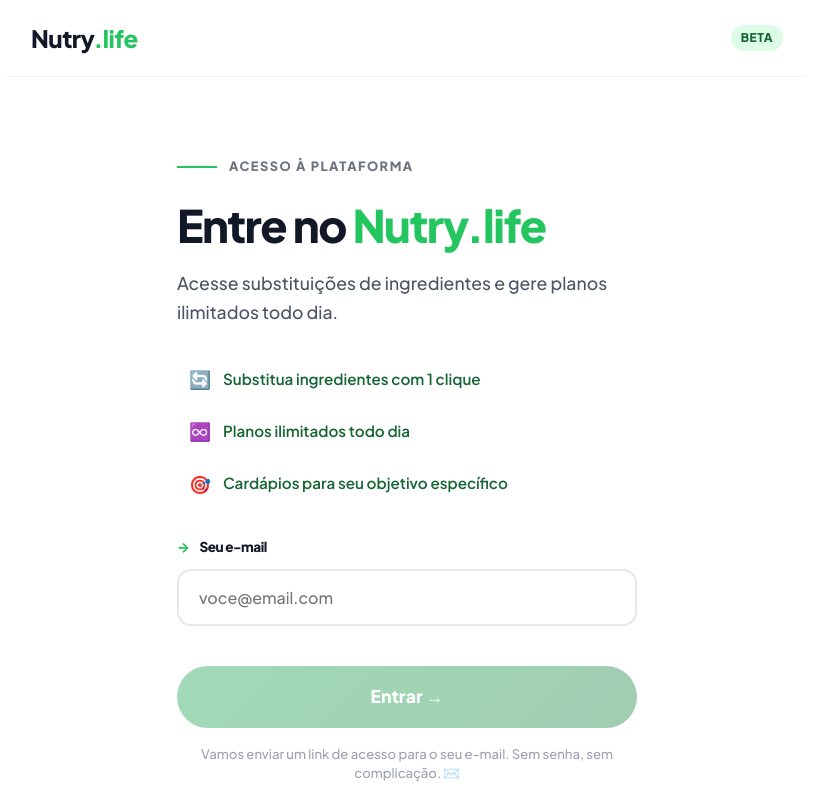
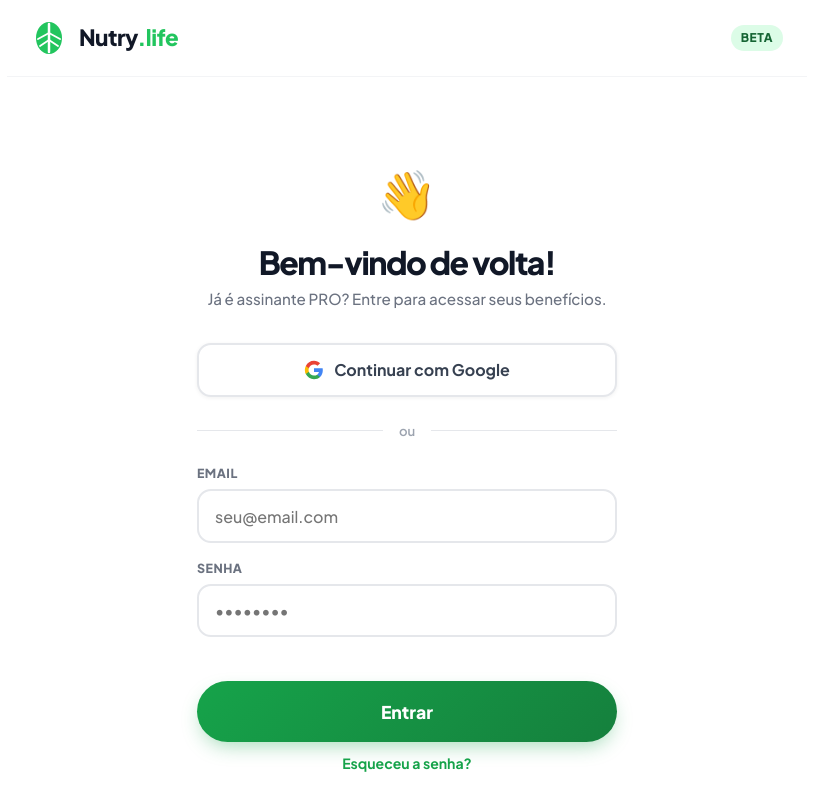
Before and after one commit to elevanceseguros/Nutri, a Next.js app: page /login in a window 1280 px wide. Shown: the top 800 px of the page, without its empty margins (233-1047 px from the left). Built offline with nearby package versions, Linux system fonts and the light colour scheme.

Commit message:
Update page.tsx

```diff
--- a/src/app/login/page.tsx
+++ b/src/app/login/page.tsx
@@ -1,149 +1,238 @@
 "use client";
 
-import React, { useState } from "react";
-import { supabase } from "@/lib/supabase";
+import { useState } from "react";
+import { supabase } from "../../lib/supabase";
 import styles from "../page.module.css";
+import Logo from "../../components/Logo";
 
-export default function LoginPage() {
+export default function Login() {
   const [email, setEmail] = useState("");
+  const [senha, setSenha] = useState("");
+  const [modo, setModo] = useState<"entrar" | "cadastrar">("entrar");
   const [loading, setLoading] = useState(false);
-  const [sent, setSent] = useState(false);
-  const [message, setMessage] = useState("");
+  const [loadingGoogle, setLoadingGoogle] = useState(false);
+  const [erro, setErro] = useState<string | null>(null);
+  const [sucesso, setSucesso] = useState<string | null>(null);
 
-  async function handleLogin(e: React.FormEvent) {
-    e.preventDefault();
-    if (!email) return;
-    setLoading(true);
-    setMessage("");
-
-    const { error } = await supabase.auth.signInWithOtp({
-      email,
+  async function loginGoogle() {
+    setLoadingGoogle(true);
+    setErro(null);
+    const { error } = await supabase.auth.signInWithOAuth({
+      provider: "google",
       options: {
-        emailRedirectTo: window.location.origin,
+        redirectTo: "https://nutry.life",
       },
     });
+    if (error) setErro("Erro ao entrar com Google. Tente novamente.");
+    setLoadingGoogle(false);
+  }
 
+  async function loginEmail() {
+    if (!email || !senha) { setErro("Preencha email e senha."); return; }
+    setLoading(true);
+    setErro(null);
+    const { error } = await supabase.auth.signInWithPassword({ email, password: senha });
     if (error) {
-      setMessage("Erro: " + error.message);
-      setLoading(false);
+      setErro("Email ou senha incorretos.");
     } else {
-      setSent(true);
+      window.location.href = "/";
+    }
     setLoading(false);
   }
+
+  async function cadastrarEmail() {
+    if (!email || !senha) { setErro("Preencha email e senha."); return; }
+    if (senha.length < 6) { setErro("A senha precisa ter pelo menos 6 caracteres."); return; }
+    setLoading(true);
+    setErro(null);
+    const { error } = await supabase.auth.signUp({
+      email,
+      password: senha,
+      options: { emailRedirectTo: "https://nutry.life" }
+    });
+    if (error) {
+      setErro("Erro ao criar conta. Tente novamente.");
+    } else {
+      setSucesso("Conta criada! Verifique seu email para confirmar o cadastro.");
     }
+    setLoading(false);
+  }
+
+  async function resetSenha() {
+    if (!email) { setErro("Digite seu email primeiro."); return; }
+    setLoading(true);
+    setErro(null);
+    const { error } = await supabase.auth.resetPasswordForEmail(email, {
+      redirectTo: "https://nutry.life",
+    });
+    if (error) {
+      setErro("Erro ao enviar email. Tente novamente.");
+    } else {
+      setSucesso("Email de redefinição enviado! Verifique sua caixa de entrada.");
+    }
+    setLoading(false);
+  }
+
+  const inputStyle = {
+    width: '100%', padding: '0.9rem 1rem', fontSize: '1rem',
+    border: '2px solid #e5e7eb', borderRadius: '14px', outline: 'none',
+    fontFamily: 'inherit', fontWeight: 500, color: '#111827', background: 'white',
+    boxSizing: 'border-box' as const, transition: 'border-color 0.2s',
+  };
 
   return (
     <>
       <header className={styles.header}>
-        <div className={styles.logo}>Nutry<span className={styles.logoAccent}>.life</span></div>
+        <Logo />
         <div className={styles.badge}>Beta</div>
       </header>
 
       <main className={styles.main}>
-        <div className="fade-up" style={{ maxWidth: '460px', margin: '0 auto' }}>
+        <div className="fade-up" style={{ maxWidth: '420px', margin: '0 auto' }}>
 
-          {!sent ? (
-            <>
-              <div className={styles.heroEyebrow}>
-                <div className={styles.heroLine} />
-                <span className={styles.heroEyebrowText}>Acesso à plataforma</span>
+          {/* Header */}
+          <div style={{ textAlign: 'center', marginBottom: '2rem' }}>
+            <div style={{ fontSize: '3rem', marginBottom: '1rem' }}>
+              {modo === "entrar" ? "👋" : "🎉"}
+            </div>
+            <h1 className={styles.heroTitle} style={{ fontSize: '2rem', marginBottom: '0.5rem' }}>
+              {modo === "entrar" ? "Bem-vindo de volta!" : "Criar conta"}
+            </h1>
+            <p style={{ color: '#6b7280', fontSize: '0.95rem', fontWeight: 500 }}>
+              {modo === "entrar"
+                ? "Já é assinante PRO? Entre para acessar seus benefícios."
+                : "Crie sua conta para acessar o Nutry.life PRO."}
+            </p>
           </div>
 
-              <h1 className={styles.heroTitle} style={{ fontSize: 'clamp(1.8rem, 5vw, 2.8rem)' }}>
-                Entre no <em className={styles.heroEm}>Nutry.life</em>
-              </h1>
-              <p className={styles.heroSub} style={{ marginBottom: '2rem' }}>
-                Acesse substituições de ingredientes e gere planos ilimitados todo dia.
-              </p>
+          {/* Botão Google */}
+          <button
+            onClick={loginGoogle}
+            disabled={loadingGoogle}
+            style={{
+              width: '100%', padding: '0.9rem 1rem', fontSize: '1rem',
+              border: '2px solid #e5e7eb', borderRadius: '14px', background: 'white',
+              fontFamily: 'inherit', fontWeight: 700, color: '#374151',
+              cursor: 'pointer', display: 'flex', alignItems: 'center',
+              justifyContent: 'center', gap: '10px', marginBottom: '1.5rem',
+              transition: 'all 0.2s', boxShadow: '0 1px 4px rgba(0,0,0,0.06)',
+            }}
+            onMouseEnter={e => (e.currentTarget.style.borderColor = '#22c55e')}
+            onMouseLeave={e => (e.currentTarget.style.borderColor = '#e5e7eb')}
+          >
+            {loadingGoogle ? (
+              <div className={styles.spinner} style={{ width: '20px', height: '20px' }} />
+            ) : (
+              <svg width="20" height="20" viewBox="0 0 24 24">
+                <path fill="#4285F4" d="M22.56 12.25c0-.78-.07-1.53-.2-2.25H12v4.26h5.92c-.26 1.37-1.04 2.53-2.21 3.31v2.77h3.57c2.08-1.92 3.28-4.74 3.28-8.09z"/>
+                <path fill="#34A853" d="M12 23c2.97 0 5.46-.98 7.28-2.66l-3.57-2.77c-.98.66-2.23 1.06-3.71 1.06-2.86 0-5.29-1.93-6.16-4.53H2.18v2.84C3.99 20.53 7.7 23 12 23z"/>
+                <path fill="#FBBC05" d="M5.84 14.09c-.22-.66-.35-1.36-.35-2.09s.13-1.43.35-2.09V7.07H2.18C1.43 8.55 1 10.22 1 12s.43 3.45 1.18 4.93l2.85-2.22.81-.62z"/>
+                <path fill="#EA4335" d="M12 5.38c1.62 0 3.06.56 4.21 1.64l3.15-3.15C17.45 2.09 14.97 1 12 1 7.7 1 3.99 3.47 2.18 7.07l3.66 2.84c.87-2.6 3.3-4.53 6.16-4.53z"/>
+              </svg>
+            )}
+            {loadingGoogle ? "Entrando..." : "Continuar com Google"}
+          </button>
 
-              <div style={{ display: 'flex', flexDirection: 'column', gap: '10px', marginBottom: '2rem' }}>
-                {[
-                  { icon: '🔄', text: 'Substitua ingredientes com 1 clique' },
-                  { icon: '♾️', text: 'Planos ilimitados todo dia' },
-                  { icon: '🎯', text: 'Cardápios para seu objetivo específico' },
-                ].map((b, i) => (
-                  <div key={i} className={styles.premiumFeatureItem} style={{ display: 'flex', alignItems: 'center', gap: '12px' }}>
-                    <span style={{ fontSize: '1.1rem' }}>{b.icon}</span>
-                    {b.text}
-                  </div>
-                ))}
+          {/* Divisor */}
+          <div style={{ display: 'flex', alignItems: 'center', gap: '1rem', marginBottom: '1.5rem' }}>
+            <div style={{ flex: 1, height: '1px', background: '#e5e7eb' }} />
+            <span style={{ fontSize: '0.82rem', color: '#9ca3af', fontWeight: 600 }}>ou</span>
+            <div style={{ flex: 1, height: '1px', background: '#e5e7eb' }} />
           </div>
 
-              <div className={styles.qBlock} style={{ marginBottom: '1rem' }}>
-                <div className={styles.qLabelRow} style={{ fontSize: '0.85rem', marginBottom: '0.75rem' }}>
-                  <span className={styles.qNum}>→</span>
-                  <span className={styles.qLabel}>Seu e-mail</span>
-                </div>
+          {/* Formulário email/senha */}
+          <div style={{ display: 'flex', flexDirection: 'column', gap: '1rem', marginBottom: '1.25rem' }}>
+            <div>
+              <label style={{ fontSize: '0.78rem', fontWeight: 800, color: '#6b7280', textTransform: 'uppercase', letterSpacing: '0.5px', display: 'block', marginBottom: '6px' }}>
+                Email
+              </label>
               <input
                 type="email"
-                  placeholder="voce@email.com"
-                  required
+                placeholder="seu@email.com"
                 value={email}
-                  onChange={(e) => setEmail(e.target.value)}
-                  onKeyDown={(e) => e.key === 'Enter' && handleLogin(e as any)}
-                  style={{
-                    width: '100%',
-                    padding: '1rem 1.25rem',
-                    fontSize: '1rem',
-                    border: '2px solid #e5e7eb',
-                    borderRadius: '14px',
-                    outline: 'none',
-                    fontFamily: 'inherit',
-                    transition: 'border-color 0.2s',
-                    boxSizing: 'border-box',
-                    color: '#111827',
-                    fontWeight: 500,
-                  }}
+                onChange={e => setEmail(e.target.value)}
+                style={inputStyle}
                 onFocus={e => e.target.style.borderColor = '#22c55e'}
                 onBlur={e => e.target.style.borderColor = '#e5e7eb'}
               />
             </div>
+            <div>
+              <label style={{ fontSize: '0.78rem', fontWeight: 800, color: '#6b7280', textTransform: 'uppercase', letterSpacing: '0.5px', display: 'block', marginBottom: '6px' }}>
+                Senha
+              </label>
+              <input
+                type="password"
+                placeholder="••••••••"
+                value={senha}
+                onChange={e => setSenha(e.target.value)}
+                style={inputStyle}
+                onFocus={e => e.target.style.borderColor = '#22c55e'}
+                onBlur={e => e.target.style.borderColor = '#e5e7eb'}
+                onKeyDown={e => e.key === 'Enter' && (modo === "entrar" ? loginEmail() : cadastrarEmail())}
+              />
+            </div>
+          </div>
 
-              {message && <div className={styles.errMsg}>{message}</div>}
+          {/* Erro e sucesso */}
+          {erro && (
+            <div style={{ background: '#fef2f2', border: '1px solid #fecaca', borderRadius: '12px', padding: '0.75rem 1rem', marginBottom: '1rem', fontSize: '0.88rem', color: '#dc2626', fontWeight: 600 }}>
+              ❌ {erro}
+            </div>
+          )}
+          {sucesso && (
+            <div style={{ background: '#f0fdf4', border: '1px solid #bbf7d0', borderRadius: '12px', padding: '0.75rem 1rem', marginBottom: '1rem', fontSize: '0.88rem', color: '#166534', fontWeight: 600 }}>
+              ✅ {sucesso}
+            </div>
+          )}
 
+          {/* Botão principal */}
           <button
-                onClick={handleLogin}
-                disabled={loading || !email}
-                className={`${styles.btnPrimary} ${(!email || loading) ? styles.btnDisabled : ""}`}
+            onClick={modo === "entrar" ? loginEmail : cadastrarEmail}
+            disabled={loading}
+            className={styles.btnPrimary}
+            style={{ width: '100%', opacity: loading ? 0.7 : 1 }}
           >
-                {loading ? "Enviando..." : "Entrar →"}
+            {loading ? "Aguarde..." : modo === "entrar" ? "Entrar" : "Criar conta"}
           </button>
 
-              <p style={{ marginTop: '1rem', fontSize: '0.82rem', color: '#9ca3af', textAlign: 'center', fontWeight: 500, lineHeight: 1.5 }}>
-                Vamos enviar um link de acesso para o seu e-mail. Sem senha, sem complicação. ✉️
-              </p>
+          {/* Esqueceu a senha */}
+          {modo === "entrar" && (
+            <button
+              onClick={resetSenha}
+              style={{ background: 'none', border: 'none', color: '#16a34a', fontWeight: 700, fontSize: '0.88rem', cursor: 'pointer', marginTop: '0.75rem', width: '100%', textAlign: 'center', fontFamily: 'inherit' }}
+            >
+              Esqueceu a senha?
+            </button>
+          )}
 
-              <a href="/" style={{ display: 'block', textAlign: 'center', marginTop: '1.25rem', fontSize: '0.85rem', color: '#6b7280', fontWeight: 700, textDecoration: 'none' }}>
-                ← Voltar e gerar meu plano grátis
-              </a>
+          {/* Alternar modo */}
+          <div style={{ textAlign: 'center', marginTop: '1.5rem', fontSize: '0.9rem', color: '#6b7280', fontWeight: 500 }}>
+            {modo === "entrar" ? (
+              <>
+                Não tem conta?{" "}
+                <button onClick={() => { setModo("cadastrar"); setErro(null); setSucesso(null); }} style={{ background: 'none', border: 'none', color: '#16a34a', fontWeight: 800, cursor: 'pointer', fontFamily: 'inherit', fontSize: '0.9rem' }}>
+                  Criar conta
+                </button>
               </>
             ) : (
               <>
-              <div style={{ textAlign: 'center', marginBottom: '2rem' }}>
-                <div style={{ fontSize: '4rem', marginBottom: '1rem' }}>📬</div>
-                <h2 className={styles.planTitle}>Verifique seu e-mail!</h2>
-                <p className={styles.planSub} style={{ marginTop: '0.5rem' }}>
-                  Enviamos um link de acesso para <strong style={{ color: '#111827' }}>{email}</strong>.<br />
-                  Clique nele para entrar no Nutry.life.
-                </p>
+                Já tem conta?{" "}
+                <button onClick={() => { setModo("entrar"); setErro(null); setSucesso(null); }} style={{ background: 'none', border: 'none', color: '#16a34a', fontWeight: 800, cursor: 'pointer', fontFamily: 'inherit', fontSize: '0.9rem' }}>
+                  Entrar
+                </button>
+              </>
+            )}
           </div>
 
-              <div className={styles.tipCard}>
+          {/* Info PRO */}
+          <div className={styles.tipCard} style={{ marginTop: '2rem' }}>
             <div className={styles.tipIcon}>💡</div>
             <div>
-                  <div className={styles.tipTitle}>Não encontrou?</div>
-                  <div className={styles.tipText}>Verifique a pasta de spam ou lixo eletrônico.</div>
+              <div className={styles.tipTitle}>Use o email da sua compra</div>
+              <div className={styles.tipText}>Para ativar o PRO, entre com o mesmo email usado na compra do Cakto.</div>
             </div>
           </div>
 
-              <button
-                onClick={() => setSent(false)}
-                className={styles.btnSecondary}
-              >
-                ← Usar outro e-mail
-              </button>
-            </>
-          )}
         </div>
       </main>
     </>
```
Lines whose indentation alone changed are shown as unchanged.
